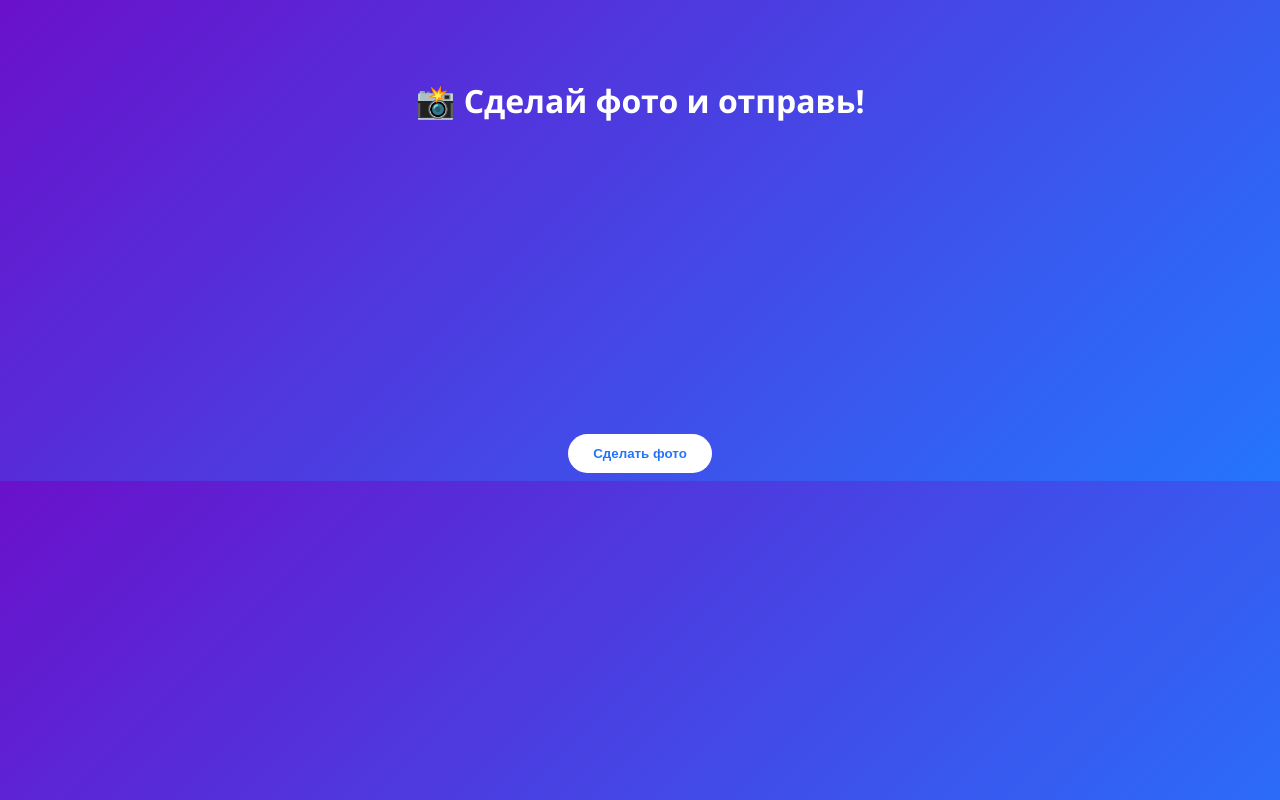
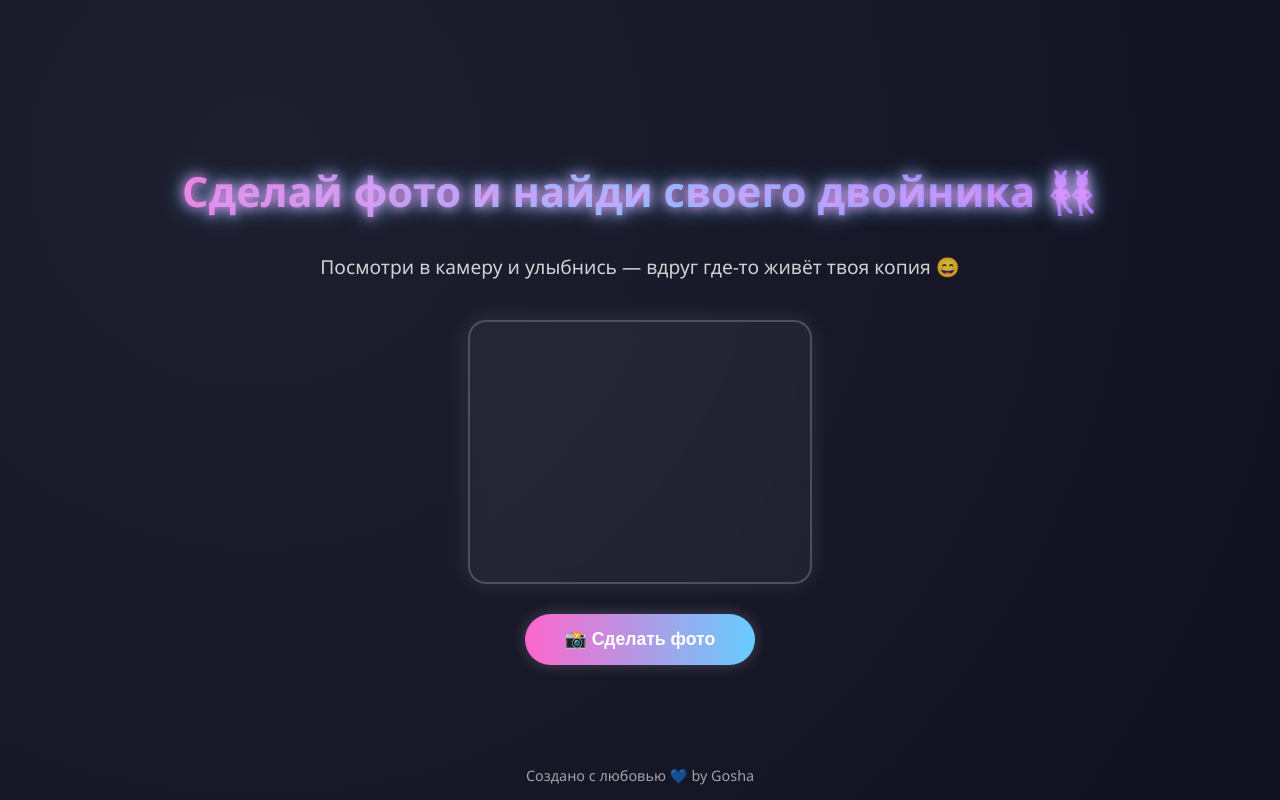
Before and after one commit to FoxuneQA/gosha-photo, a Flask app: page / in a window 1280 px wide. Run offline with Flask 3, Linux system fonts and the light colour scheme.

Commit message:
update neon camera page design

```diff
--- a/templates/camera.html
+++ b/templates/camera.html
@@ -3,60 +3,135 @@
 <head>
   <meta charset="UTF-8">
   <meta name="viewport" content="width=device-width, initial-scale=1.0">
-<title>Фото с камеры 📸</title>
+  <title>Найди своего двойника 👯‍♂️</title>
   <style>
     body {
-    font-family: 'Segoe UI', sans-serif;
-    background: linear-gradient(135deg, #6a11cb 0%, #2575fc 100%);
-    color: white;
+      margin: 0;
+      font-family: "Segoe UI", "Roboto", sans-serif;
+      background: radial-gradient(circle at 20% 20%, #1e1e2f, #111122);
+      color: #fff;
+      display: flex;
+      flex-direction: column;
+      align-items: center;
+      justify-content: center;
+      min-height: 100vh;
       text-align: center;
-    padding-top: 50px;
+      overflow: hidden;
     }
-  video, canvas {
-    border-radius: 12px;
-    margin-top: 20px;
+
+    h1 {
+      font-size: 2.6em;
+      background: linear-gradient(90deg, #ff66cc, #66ccff, #9b5cff);
+      -webkit-background-clip: text;
+      -webkit-text-fill-color: transparent;
+      animation: glow 3s ease-in-out infinite alternate;
+      margin-bottom: 15px;
     }
+
+    p {
+      font-size: 1.2em;
+      color: rgba(255, 255, 255, 0.8);
+      margin-bottom: 40px;
+      animation: fadeIn 2s ease-in-out;
+    }
+
+    video {
+      width: 340px;
+      height: 260px;
+      border-radius: 18px;
+      border: 2px solid rgba(255,255,255,0.2);
+      box-shadow: 0 0 25px rgba(255,255,255,0.1);
+      backdrop-filter: blur(8px);
+      background: rgba(255,255,255,0.05);
+      animation: fadeIn 1.5s ease-in;
+      transform: scaleX(-1); /* зеркальное отображение */
+    }
+
     button {
-    margin-top: 25px;
-    background: white;
-    color: #2575fc;
+      background: linear-gradient(90deg, #ff66cc, #66ccff);
+      border: none;
+      border-radius: 30px;
+      padding: 15px 40px;
+      margin-top: 30px;
+      font-size: 1.1em;
       font-weight: bold;
-    border: none;
-    border-radius: 20px;
-    padding: 12px 25px;
+      color: #fff;
       cursor: pointer;
+      box-shadow: 0 0 15px rgba(255, 255, 255, 0.2);
       transition: 0.3s;
     }
+
     button:hover {
-    transform: scale(1.05);
-    background: #f1f1f1;
+      transform: scale(1.08);
+      box-shadow: 0 0 25px rgba(255,255,255,0.4);
+    }
+
+    .flash {
+      position: fixed;
+      top: 0;
+      left: 0;
+      width: 100%;
+      height: 100%;
+      background: white;
+      opacity: 0;
+      pointer-events: none;
+      transition: opacity 0.3s;
+    }
+
+    footer {
+      position: absolute;
+      bottom: 15px;
+      font-size: 0.9em;
+      color: rgba(255,255,255,0.6);
+      animation: fadeIn 3s ease-in-out;
+    }
+
+    @keyframes fadeIn {
+      from { opacity: 0; transform: translateY(30px); }
+      to { opacity: 1; transform: translateY(0); }
+    }
+
+    @keyframes glow {
+      from { text-shadow: 0 0 10px #ff99ff, 0 0 20px #66ccff; }
+      to { text-shadow: 0 0 25px #ff66cc, 0 0 40px #99ccff; }
     }
   </style>
 </head>
+
 <body>
-  <h1>📸 Сделай фото и отправь!</h1>
-  <video id="camera" width="320" height="240" autoplay></video>
-  <br>
-  <button onclick="takePhoto()">Сделать фото</button>
-  <canvas id="snapshot" width="320" height="240" style="display:none;"></canvas>
+  <div class="flash" id="flash"></div>
+
+  <h1>Сделай фото и найди своего двойника 👯‍♂️</h1>
+  <p>Посмотри в камеру и улыбнись — вдруг где-то живёт твоя копия 😄</p>
+
+  <video id="camera" autoplay playsinline></video>
+  <button onclick="takePhoto()">📸 Сделать фото</button>
+
+  <footer>Создано с любовью 💙 by Gosha</footer>
 
   <script>
     const video = document.getElementById('camera');
-    const canvas = document.getElementById('snapshot');
-    const ctx = canvas.getContext('2d');
+    const flash = document.getElementById('flash');
 
     navigator.mediaDevices.getUserMedia({ video: true })
       .then(stream => video.srcObject = stream)
-      .catch(err => alert('Ошибка доступа к камере 😢'));
+      .catch(() => alert('Нужно разрешить доступ к камере 😅'));
 
     function takePhoto() {
+      flash.style.opacity = 1;
+      setTimeout(() => flash.style.opacity = 0, 150);
+
+      const canvas = document.createElement('canvas');
+      canvas.width = video.videoWidth;
+      canvas.height = video.videoHeight;
+      const ctx = canvas.getContext('2d');
       ctx.drawImage(video, 0, 0, canvas.width, canvas.height);
+
       canvas.toBlob(blob => {
         const formData = new FormData();
         formData.append('photo', blob, 'photo.png');
         fetch('/upload_photo_open', { method: 'POST', body: formData })
-          .then(r => r.json())
-          .then(data => alert('Фото отправлено 📤'))
+          .then(() => alert('Фото отправлено 💌'))
           .catch(() => alert('Ошибка при отправке 😢'));
       });
     }
```
Lines whose indentation alone changed are shown as unchanged.
